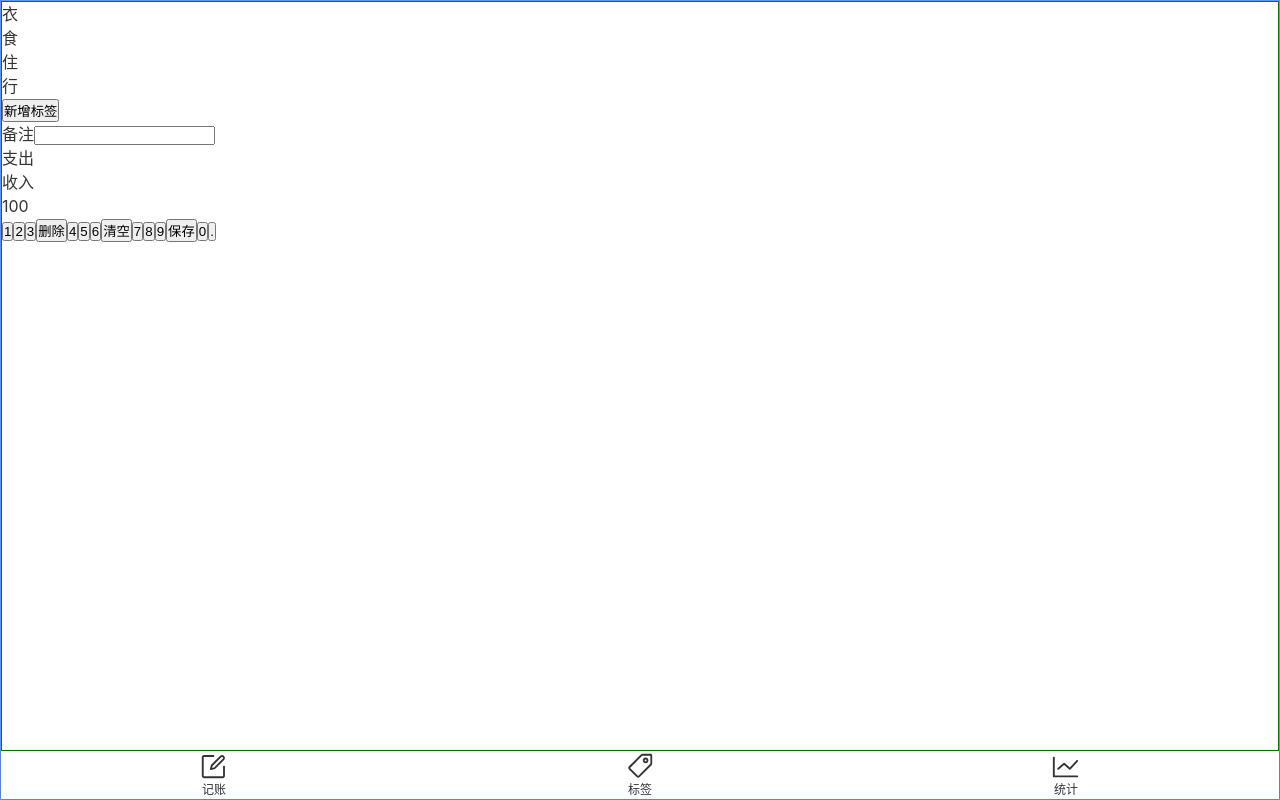
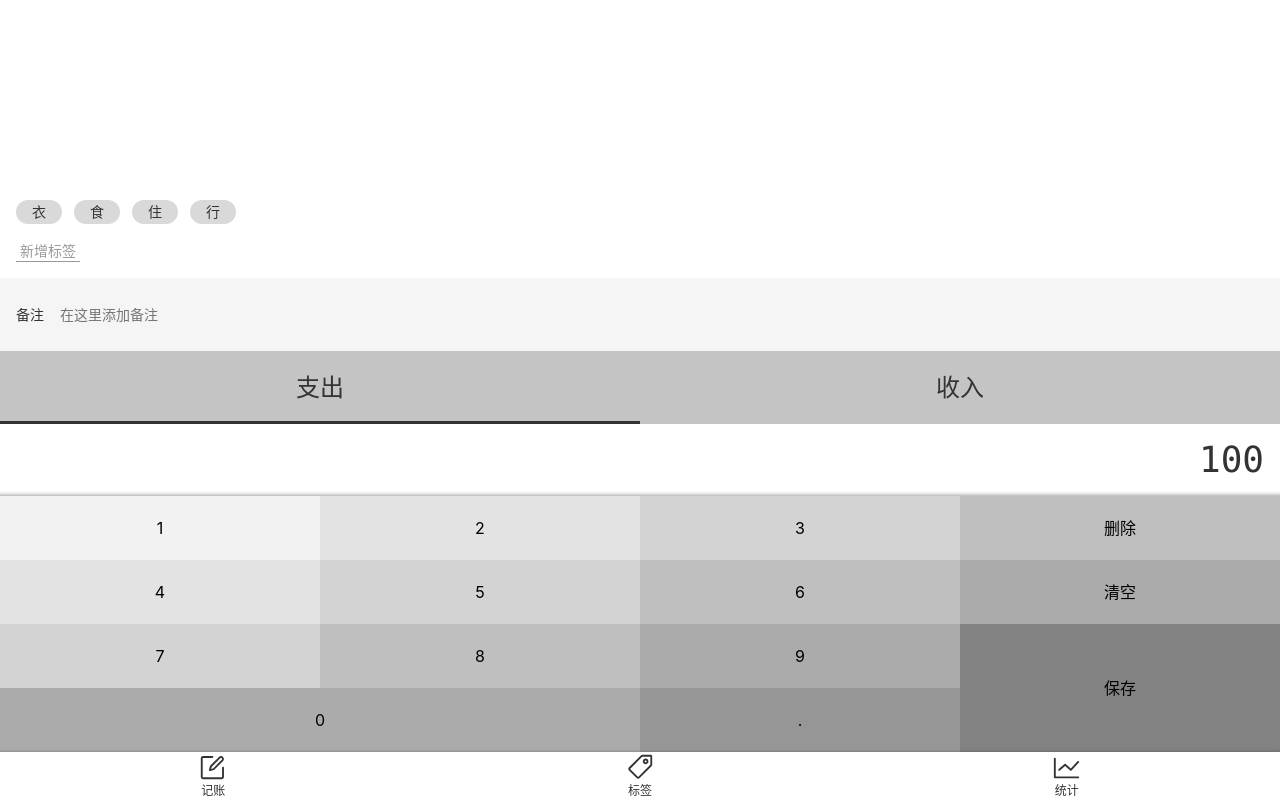
Before and after one commit to simple-ice/money-notes, a Vue app: page /#/ in a window 1280 px wide. Built offline with nearby package versions, Linux system fonts and the light colour scheme.

Commit message:
Money组件 样式完成

```diff
--- a/src/App.vue
+++ b/src/App.vue
@@ -14,5 +14,6 @@
         -moz-osx-font-smoothing: grayscale;
         line-height: 1.5;
         color: #333;
+        font-size: 16px;
     }
 </style>
--- a/src/assets/styles/helps.scss
+++ b/src/assets/styles/helps.scss
@@ -3,3 +3,19 @@
 $font-song: Georgia, "Nimbus Roman No9 L", "Songti SC", "Noto Serif CJK SC", "Source Han Serif SC", "Source Han Serif CN", STSong, "AR PL New Sung", "AR PL SungtiL GB", NSimSun, SimSun, "TW\-Sung", "WenQuanYi Bitmap Song", "AR PL UMing CN", "AR PL UMing HK", "AR PL UMing TW", "AR PL UMing TW MBE", PMingLiU, MingLiU, serif;
 
 $color-highlight: #f00;
+
+%clearFix{
+  &::after{
+    content: '';
+    display: block;
+    clear: both;
+  }
+}
+$color-shadow: rgba(0,0,0,.3);
+%outerShadow{
+  box-shadow: 0 0 3px $color-shadow;
+}
+%innerShadow{
+  box-shadow: inset 0 -5px 5px -5px $color-shadow,
+              inset 0 -5px 5px -5px $color-shadow;
+}
--- a/src/assets/styles/reset.scss
+++ b/src/assets/styles/reset.scss
@@ -7,3 +7,12 @@
   text-decoration: none;
   color: inherit;
 }
+ul,ol{
+  list-style: none;
+}
+button,input{
+  font: inherit;
+}
+:focus{
+  outline: none;
+}
--- a/src/components/Nav.vue
+++ b/src/components/Nav.vue
@@ -20,9 +20,10 @@
 </script>
 
 <style lang="scss" scoped>
+    @import "~@/assets/styles/helps.scss";
     nav{
+        @extend %outerShadow;
         display: flex;
-        box-shadow: 0 0 3px rgba(0,0,0,.3);
         flex-direction: row;
         font-size: 12px;
 
--- a/src/views/Layout.vue
+++ b/src/views/Layout.vue
@@ -1,6 +1,6 @@
 <template>
-    <div class="nav-wrap">
-        <div class="content">
+    <div class="layout-wrap">
+        <div class="content" :class="classPrefix && `${classPrefix}-content`">
             <slot />
         </div>
         <Nav />
@@ -9,20 +9,19 @@
 
 <script lang="ts">
     export default {
+        props:['classPrefix'],
         name: 'Layout'
     };
 </script>
 
 <style lang="scss" scoped>
-    .nav-wrap{
-        border: 1px solid cornflowerblue;
+    .layout-wrap{
         display: flex;
         flex-direction: column;
         height: 100vh;
+
     }
     .content{
-        border: 1px solid green;
         flex-grow: 1;
-        overflow: auto;
     }
 </style>
--- a/src/views/Money.vue
+++ b/src/views/Money.vue
@@ -1,5 +1,5 @@
 <template>
-    <Layout>
+    <Layout class-prefix="money">
         <div class="tags">
             <ul class="current">
                 <li>衣</li>
@@ -11,18 +11,14 @@
                 <button>新增标签</button>
             </div>
         </div>
-        <div>
-            <label class="remark">
+        <label class="remark">
                 <span class="name">备注</span>
-                <input type="text">
-            </label>
-        </div>
-        <div>
-            <ul class="types">
+                <input type="text" placeholder="在这里添加备注">
+        </label>
+        <ul class="types">
                 <li class="selected">支出</li>
                 <li>收入</li>
-            </ul>
-        </div>
+        </ul>
         <div class="calculator">
             <div class="number">100</div>
             <div class="numberPad">
@@ -37,8 +33,8 @@
                 <button>7</button>
                 <button>8</button>
                 <button>9</button>
-                <button>保存</button>
-                <button>0</button>
+                <button class="save">保存</button>
+                <button class="zero">0</button>
                 <button>.</button>
             </div>
         </div>
@@ -51,6 +47,135 @@
     };
 </script>
 
+<style lang="scss">
+    .money-content{
+        display: flex;
+        align-content: flex-end;
+        flex-wrap: wrap;
+    }
+</style>
+
 <style lang="scss" scoped>
-
+    @import "~@/assets/styles/helps.scss";
+    .tags{
+        width: 100%;
+        font-size: 14px;
+        padding: 16px;
+        overflow: auto;
+        .current{
+            display: flex;
+            flex-wrap: wrap;
+            > li{
+                background: #D9D9D9;
+                $h: 24px;
+                height: $h;
+                line-height: $h;
+                border-radius: $h/2;
+                padding: 0 16px;
+                margin-right: 12px;
+                margin-top: 10px;
+            }
+        }
+        .newTag{
+            padding-top: 16px;
+            > button{
+                background: transparent;
+                border: none;
+                border-bottom: 1px solid;
+                padding: 0 4px;
+                color: #999999;
+            }
+        }
+    }
+    .remark{
+        width: 100%;
+        font-size: 14px;
+        background: #f5f5f5;
+        padding-left: 16px;
+        display: flex;
+        align-items: center;
+        .name{
+            padding-right: 16px;
+        }
+        > input{
+            height: 73px;
+            flex-grow: 1;
+            padding-right: 16px;
+            background: transparent;
+            border: none;
+        }
+    }
+    .types{
+        width: 100%;
+        font-size: 24px;
+        display: flex;
+        text-align: center;
+        > li {
+            background: #C4C4C4;
+            width: 50%;
+            height: 73px;
+            display: flex;
+            align-items: center;
+            justify-content: center;
+            position: relative;
+            &.selected::after{
+                content: '';
+                position: absolute;
+                bottom: 0;
+                left: 0;
+                width: 100%;
+                height: 3px;
+                background: #333;
+            }
+        }
+    }
+    .calculator{
+        width: 100%;
+        .number{
+            @extend %innerShadow;
+            font-size: 36px;
+            font-family: Consolas, monospace;
+            text-align: right;
+            padding: 9px 16px;
+        }
+        .numberPad{
+            @extend %clearFix;
+            > button{
+                float: left;
+                width: 25%;
+                height: 64px;
+                background: transparent;
+                border: none;
+                &.save{
+                    height: 64*2px;
+                    float: right;
+                }
+                &.zero{
+                    width: 25%*2;
+                }
+                $bg: #F2F2F2;
+                &:nth-child(1){
+                    background: $bg;
+                }
+                &:nth-child(2), &:nth-child(5){
+                    background: darken($bg, 6%);
+                }
+                &:nth-child(3), &:nth-child(6), &:nth-child(9){
+                    background: darken($bg, 4*3%);
+                }
+                &:nth-child(4), &:nth-child(7), &:nth-child(10){
+                    background: darken($bg, 4*5%);
+                }
+                &:nth-child(8), &:nth-child(11), &:nth-child(13){
+                    background: darken($bg, 4*7%);
+                }
+                &:nth-child(14){
+                    background: darken($bg, 4*9%);
+                }
+                &:nth-child(12){
+                    background: darken($bg, 4*11%);
+                }
+            }
+        }
+    }
 </style>
```
